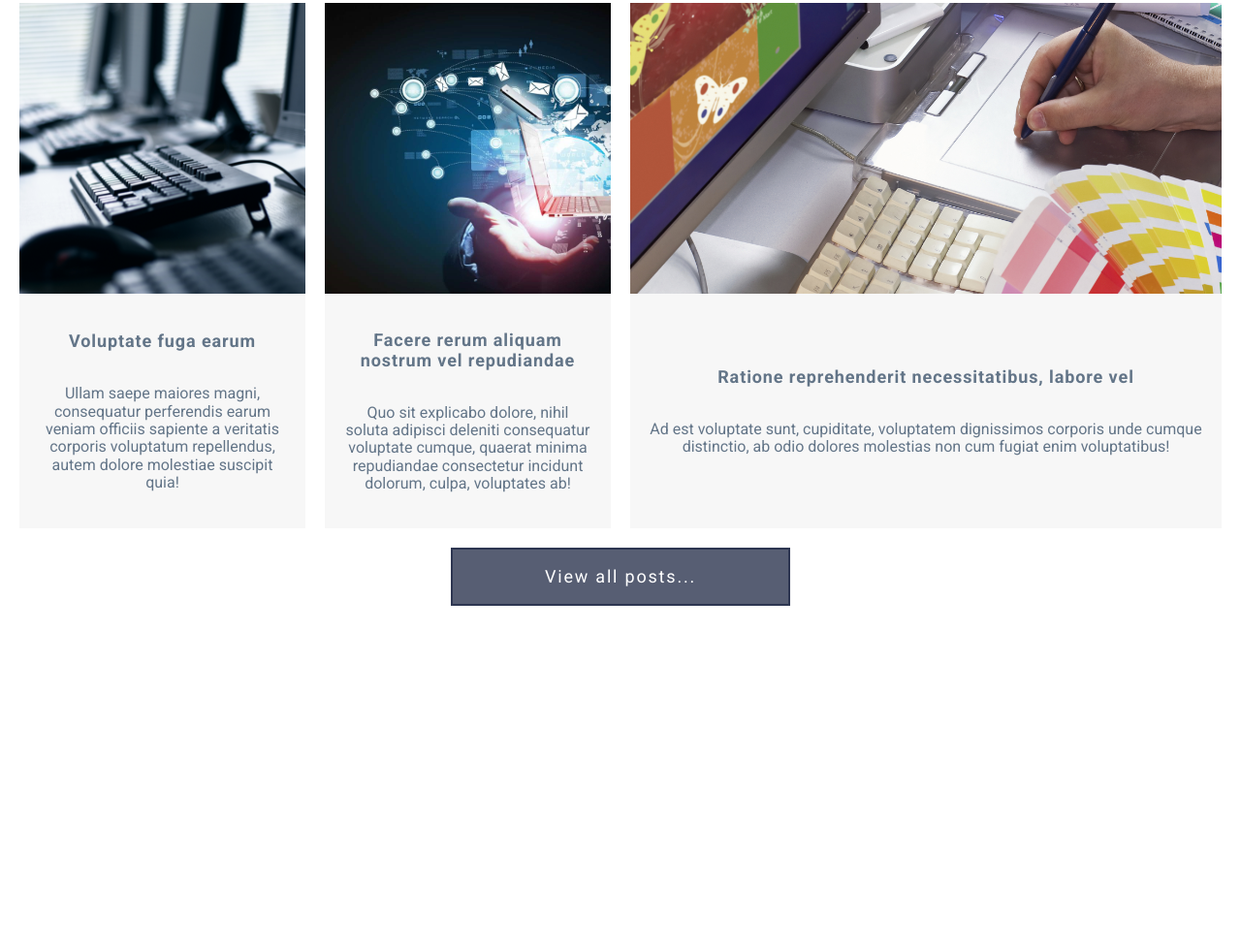
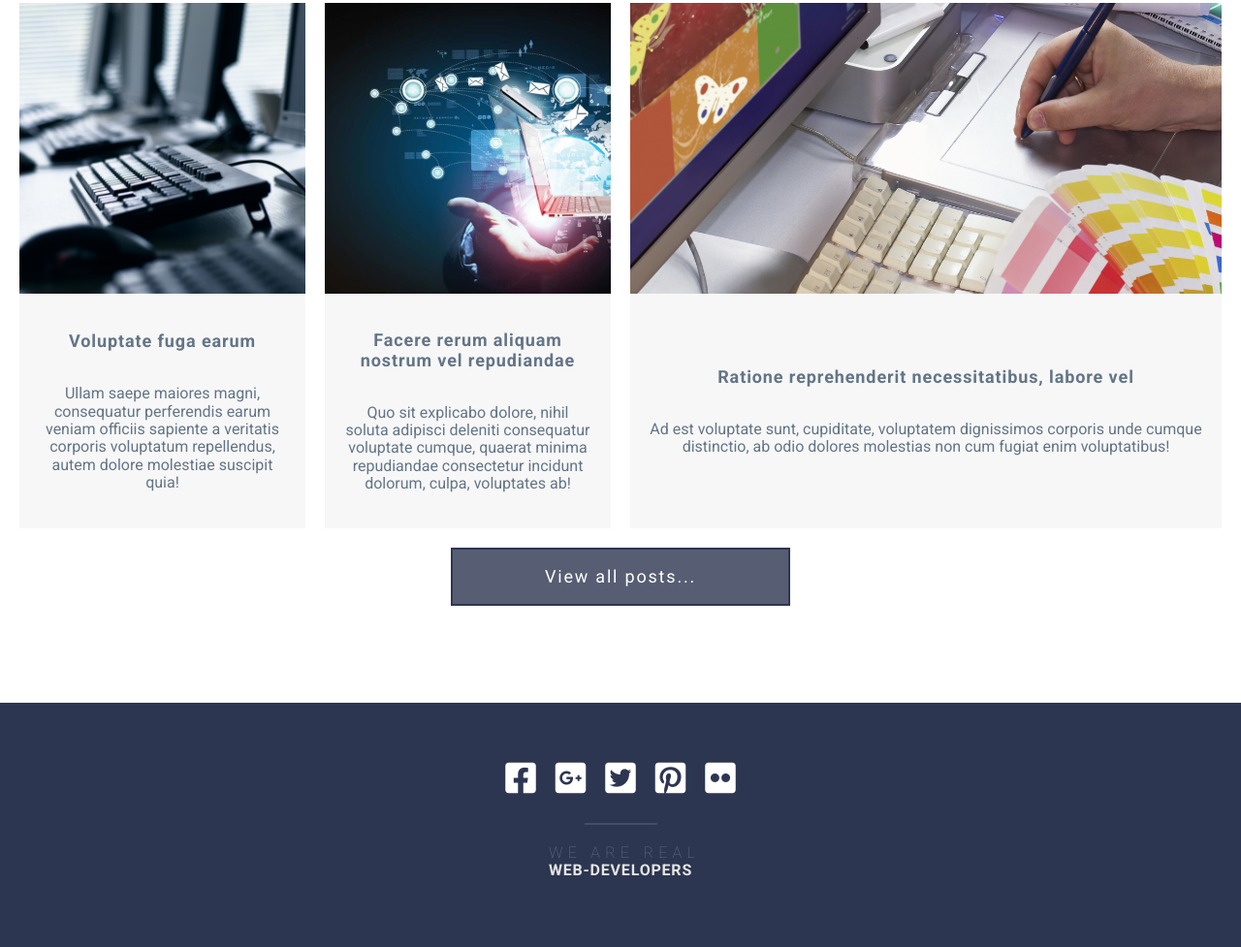
Before and after one commit to Dima-skillup/grid-template, a website: page index.html in a window 1280 px wide. Shown: the part 3270-4247 px from the top of the page at 97% size. Before the commit the page ends 3995 px from the top, so only its background shows below. Drawn offline with Linux system fonts and the light colour scheme.

Commit message:
Сделал размертку и стил для секции Footer

```diff
--- a/assets/scss/_common.scss
+++ b/assets/scss/_common.scss
@@ -3,14 +3,14 @@
 }
 
 html {
-  overflow-y: scroll;
-
   color: $color-gray;
+  @include sm {
+    overflow-x: hidden;
+  }
 
   font-family: "Roboto", sans-serif;
   font-size: 16px;
 }
-
 
 @mixin lg-min {
   @media (min-width: $lg) {
@@ -19,7 +19,7 @@ html {
 }
 
 @mixin lg-md {
-  @media(max-width: $lg - 0.2 ) and (min-width: $md) {
+  @media (max-width: $lg - 0.2) and (min-width: $md) {
     @content;
   }
 }
@@ -51,8 +51,6 @@ h1 {
   }
 }
 
-
-
 a {
   text-decoration: none;
 
@@ -63,7 +61,7 @@ a {
 .btn-accent {
   display: block;
 
-  padding: 18px  $gap;
+  padding: 18px $gap;
 
   transition: background-color 0.5s;
   text-align: center;
@@ -100,7 +98,6 @@ a {
   }
 }
 
-
 .btn-accent {
   height: 60px;
 
--- a/assets/scss/_footer.scss
+++ b/assets/scss/_footer.scss
@@ -0,0 +1,53 @@
+.footer {
+  padding: 50px 20px 70px;
+  text-align: center;
+  background-color: $color-primary;
+  &__container {
+    @extend %container;
+  }
+  &__social {
+    display: grid;
+    justify-content: center;
+    grid-template-columns: repeat(auto-fit, minmax(50px, max-content));
+    margin-bottom: 40px;
+    position: relative;
+
+    &::after {
+      position: absolute;
+      bottom: -20px;
+      left: calc(50% - 75px / 2);
+      width: 75px;
+      height: 2px;
+      content: "";
+      background-color: rgba($color-gray, 0.4);
+    }
+    .fab {
+      font-family: "Font Awesome 5 Brands";
+      font-size: 36px;
+      font-weight: 400;
+    }
+    a {
+      display: block;
+      padding: 10px;
+      transition: color 0.5s;
+      color: $color-light;
+      &:hover {
+        color: $color-accent;
+      }
+    }
+  }
+  &__copy {
+    span {
+      &:nth-of-type(1) {
+        font-weight: 100;
+        letter-spacing: 0.33em;
+        margin-right: -0.5em;
+      }
+      &:nth-of-type(2) {
+        font-weight: 700;
+        letter-spacing: 0.05em;
+        color: $color-gray-light;
+      }
+    }
+  }
+}
--- a/index.html
+++ b/index.html
@@ -257,10 +257,25 @@
         <div class="posts__button">
           <a class="btn-accent" href="#">View all posts...</a>
         </div>
-
       </div>
     </section>
   </main>
+
+  <footer class="footer">
+    <div class="footer-container">
+      <div class="footer__social">
+        <a href="#"><i class="fab fa-facebook-square"></i></a>
+        <a href="#"><i class="fab fa-google-plus-square"></i></a>
+        <a href="#"><i class="fab fa-twitter-square"></i></a>
+        <a href="#"><i class="fab fa-pinterest-square"></i></a>
+        <a href="#"><i class="fab fa-flickr"></i></a>
+      </div>
+      <div class="footer__copy">
+        <span>WE ARE REAL</span><br>
+        <span>WEB-DEVELOPERS</span>
+      </div>
+    </div>
+  </footer>
 
 
   <script src="libs/jquery/dist/jquery.min.js"></script>
```
Also changed, not shown: assets/css/style.css, assets/scss/dist/_footer.css (added).
